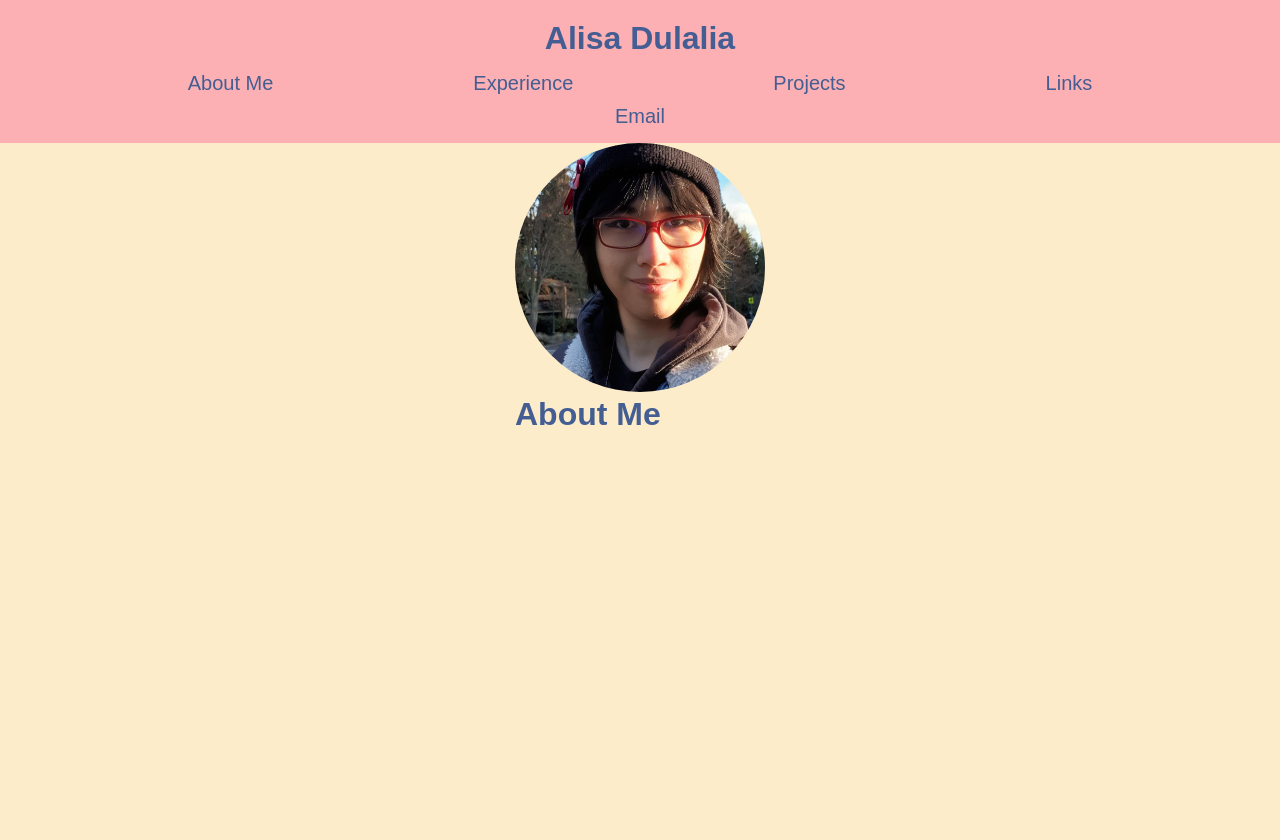
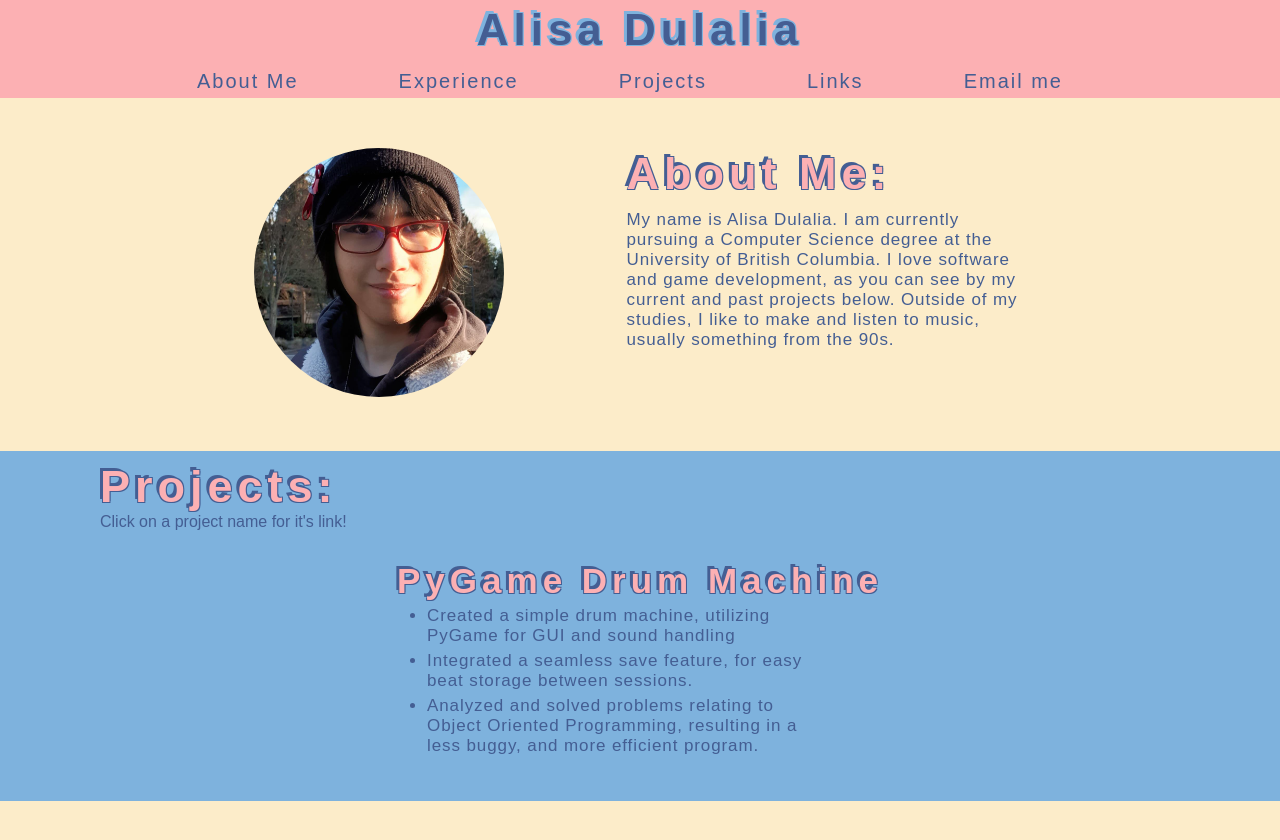
Before and after one commit to cheesebricked/personal-website, a plain HTML site: page index.html in a window 1280 px wide. Before the commit the page ends 800 px from the top, so only its background shows below. Drawn offline with Linux system fonts and the light colour scheme.

Commit message:
Added lots of styling, added template for items

```diff
--- /dev/null
+++ b/body.css
@@ -0,0 +1,74 @@
+
+
+
+
+@media only screen and (max-width: 500px) {
+    .about-me {
+        width: 100%;
+        margin: auto;
+        padding-left: 10px;
+        padding-right: 10px;
+    }
+    .about-me > .left {
+        padding-right: 0px;
+        margin-bottom: 20px;
+        justify-self: center;
+    }
+}
+
+.items {
+    background-color: var(--light-blue);
+    width: 100%;
+    padding: 10px;
+    padding-left: 100px;
+    padding-right: 100px;
+}
+
+@media only screen and (max-width: 344px) {
+    .items {
+        padding-left: 10px;
+        padding-right: 10px;
+    }
+}
+
+.items-label {
+    font-size: 45px;
+    color: var(--pink);
+    text-shadow: -3px -3px 0 var(--dark-blue), 1px -1px 0 var(--dark-blue), -1px 1px 0 var(--dark-blue), 1px 1px 0 var(--dark-blue);
+    letter-spacing: 5px;
+}
+
+
+.item-container {
+    display: flex;
+    justify-content: center;
+    flex-flow: wrap;
+    margin: 30px;
+}
+
+.item > h1 {
+    font-size: 35px;
+    letter-spacing: 5px;
+    color: var(--pink);
+    text-shadow: -3px -3px 0 var(--dark-blue), 1px -1px 0 var(--dark-blue), -1px 1px 0 var(--dark-blue), 1px 1px 0 var(--dark-blue);
+    transition: 0.1s;
+}
+
+.item > h1:hover {
+    font-size: 40px;
+}
+
+.item > ul > li {
+    font-size: 17px;
+    margin: 5px;
+    margin-left: 30px;
+    inline-size: clamp(100px, 400px);
+    overflow-wrap: break-word;
+    letter-spacing: 0.9px;
+}
+
+@media only screen and (min-width: 450px) {
+    .item > ul > li {
+        inline-size: 400px;
+    }
+}
--- /dev/null
+++ b/header.css
@@ -0,0 +1,83 @@
+
+.header {
+    width: 100%;
+    display: flex;
+    flex-direction: column;
+    text-align: center;
+    background: var(--pink);
+}
+
+.my-name {
+    margin-top: 5px;
+    margin-bottom: 10px;
+    font-size: 22px;
+    text-shadow: -3px -3px 0 var(--light-blue), 1px -1px 0 var(--light-blue), -1px 1px 0 var(--light-blue), 1px 1px 0 var(--light-blue);
+    letter-spacing: 5px;
+}
+
+.h-links {
+    display: flex;
+    justify-content: center;
+    flex-flow: wrap;
+    margin-bottom: 0px;
+    margin-right: 20px;
+}
+
+.h-links > li {
+    list-style-type: none;
+    font-size: 20px;
+    margin: 5px 50px;
+    transition: 0.1s;
+    letter-spacing: 2px;
+}
+
+.h-links > li:hover {
+    font-size: 30px;
+}
+
+@media only screen and (max-width: 500px) {
+    .h-links > li {
+        margin: 5px 100px;
+    }
+}
+
+.pfp {
+    width: 250px;
+    border-radius: 50%;
+}
+
+.content {
+    margin: 50px;
+    width: 100%;
+}
+
+.about-me {
+    display: flex;
+    justify-content: space-around;
+    flex-flow: wrap;
+    margin-bottom: 30px;
+    padding-bottom: 50px;
+    width: 70%;
+    margin: auto;
+}
+
+.about-me > .right > h1 {
+    font-size: 45px;
+    color: var(--pink);
+    text-shadow: -3px -3px 0 var(--dark-blue), 1px -1px 0 var(--dark-blue), -1px 1px 0 var(--dark-blue), 1px 1px 0 var(--dark-blue);
+    letter-spacing: 5px;
+}
+
+.about-me > .right > p {
+    font-size: 17px;
+    margin-top: 10px;
+    inline-size: clamp(100px, 400px);
+    overflow-wrap: break-word;
+    letter-spacing: 0.9px;
+}
+
+@media only screen and (min-width: 450px) {
+    .about-me > .right > p {
+        inline-size: 400px;
+    }
+}
--- a/index.html
+++ b/index.html
@@ -6,7 +6,9 @@
     <meta name="viewport" content="width=device-width, initial-scale=1.0">
     <meta http-equiv="X-UA-Compatible" content="ie=edge">
     <title>Alisa Dulalia</title>
-    <link rel="stylesheet" href="style.css">
+    <link rel="stylesheet" href="settings.css">
+    <link rel="stylesheet" href="header.css">
+    <link rel="stylesheet" href="body.css">
   </head>
 
   <body>
@@ -21,7 +23,7 @@
         <li>Experience</li>
         <li>Projects</li>
         <li>Links</li>
-        <li>Email</li>
+        <li>Email me</li>
       </ul>
     </div>
 
@@ -31,11 +33,31 @@
           <img src="images/pfp.jpg" alt="my face" class="pfp">
         </div>
         <div class="right">
-          <h1>About Me</h1>
+          <h1>About Me:</h1>
+          <p>My name is Alisa Dulalia.
+            I am currently pursuing a Computer Science degree at the University of British Columbia.
+            I love software and game development, as you can see by my current and past projects below.
+            Outside of my studies, I like to make and listen to music, usually something from the 90s.
+          </p>
         </div>
       </div>
+
+      <div class="items">
+      <h1 class="items-label">Projects:</h1>
+        <p>Click on a project name for it's link!</p>
+        <div class="item-container">
+          <div class="item">
+            <h1>PyGame Drum Machine</h1>
+            <ul>
+              <li>Created a simple drum machine, utilizing PyGame for GUI and sound handling</li>
+              <li>Integrated a seamless save feature, for easy beat storage between sessions.</li>
+              <li>Analyzed and solved problems relating to Object Oriented Programming, resulting in a less buggy, and more efficient program.</li>
+            </ul>
+          </div>
+        </div>
+      </div>
+
     </div>
-
 
 
 	<script src="index.js"></script>
--- /dev/null
+++ b/settings.css
@@ -0,0 +1,22 @@
+:root {
+    --pink: #FCB0B3;
+    --yellow: #FCECC9;
+    --dark-blue: #445E93;
+    --red: #F93943;
+    --light-blue: #7EB2DD;
+}
+
+*{
+    margin: 0;
+    padding: 0;
+    box-sizing: border-box;
+    font-family: sans-serif;
+}
+
+body {
+    display: flex;
+    flex-direction: column;
+    align-items: center;
+    background: var(--yellow);
+    color:  var(--dark-blue);
+}
```
